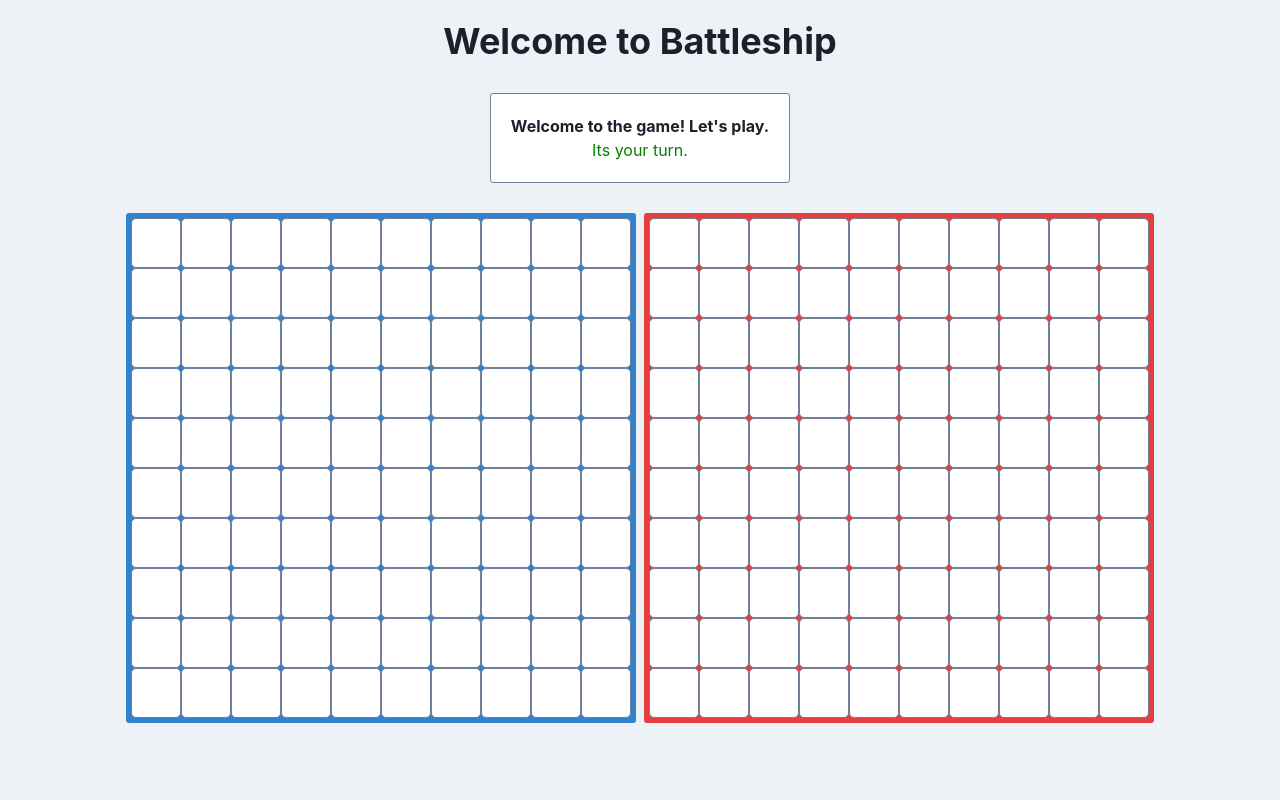
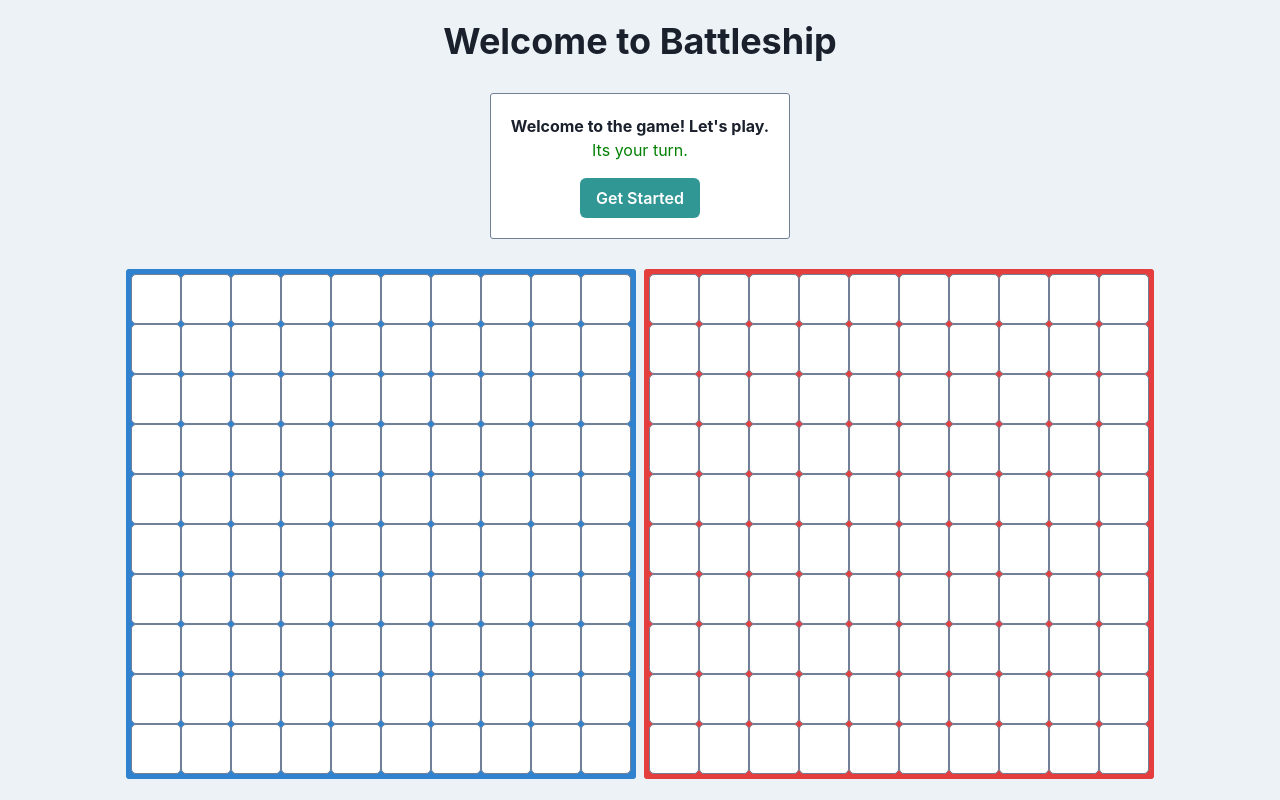
Before and after one commit to heyslevin/battleship, a React (Create React App) app: page / in a window 1280 px wide. Built offline with nearby package versions, Linux system fonts and the light colour scheme.

Commit message:
placeShip Working correctly

```diff
--- a/src/components/Board.js
+++ b/src/components/Board.js
@@ -1,4 +1,4 @@
-import React from "react";
+import React, { useState } from "react";
 
 import { Box, HStack, Wrap } from "@chakra-ui/react";
 
@@ -7,7 +7,19 @@ import Unit from "./Unit";
 //note
 
 const Board = (props) => {
-  let grid = [...Array(100)].map((e, index) => <Unit key={index} />);
+  let filterUnitsWithShip = "";
+
+  if (props.game.units) {
+    let filterUnitsWithShip = props.game.units.filter((unit) => {
+      return unit.hasShip;
+    });
+
+    console.log(filterUnitsWithShip);
+  }
+
+  let grid = [...Array(100)].map((e, index) => (
+    <Unit key={index} index={index} />
+  ));
 
   return (
     <HStack justifyContent="center">
--- a/src/components/Game.js
+++ b/src/components/Game.js
@@ -1,31 +1,69 @@
 import React from "react";
-import { useState } from "react";
+import { useState, useEffect } from "react";
 
 import { Heading } from "@chakra-ui/react";
 
 import Scoreboard from "./Scoreboard";
 import Board from "./Board";
 
-import PlayerFactory from "../factories/playerFactory";
+import BoardFactory from "../factories/boardFactory";
 
 const Game = (props) => {
-  const [turn, setTurn] = useState("player");
-  const [players, setPlayers] = useState(() => {
-    const player = PlayerFactory("human");
-    const computer = PlayerFactory("computer");
+  const [turn, setTurn] = useState("playerHuman");
+  const [game, setGame] = useState("noGameStarted");
+  const [players, setPlayers] = useState("noPlayers");
+
+  // Initializes Game after first render
+  useEffect(() => {
+    const game = BoardFactory();
+    const players = game.addPlayers();
     const shipLengths = [5, 4, 3, 2, 1];
 
-    shipLengths.forEach((length) => player.addShip(length));
-    shipLengths.forEach((length) => computer.addShip(length));
+    const { playerHuman, playerAi } = players;
 
-    return { player, computer };
-  });
+    shipLengths.forEach((length) => playerHuman.addShip(length));
+    shipLengths.forEach((length) => playerAi.addShip(length));
 
+    setPlayers({ playerHuman, playerAi });
+    setGame(game);
+  }, []);
+
+  const placeShips = function placePlayerShipsOnBoard(player) {
+    const ships = player.myShips;
+    ships.forEach((ship) => {
+      let isEmptyCoordinates = false;
+      let coordinates = [];
+
+      while (!isEmptyCoordinates) {
+        isEmptyCoordinates = true;
+        coordinates = player.playerPickShipCoordinates(ship);
+
+        coordinates.forEach((coordinate) => {
+          if (game.units[([coordinate[0]], [coordinate[1]])].hasShip) {
+            isEmptyCoordinates = false;
+          }
+        });
+      }
+
+      let newUnits = game.placeShip(coordinates, ship);
+
+      setGame((prevState) => ({
+        ...prevState,
+        units: newUnits,
+      }));
+    });
+    alert("ships have been placed");
+  };
   return (
     <React.Fragment>
       <Heading align="center">Welcome to Battleship</Heading>
-      <Scoreboard currentTurn={turn} />
-      <Board />
+      <Scoreboard
+        currentTurn={turn}
+        game={game}
+        players={players}
+        placeShips={placeShips}
+      />
+      <Board game={game} />
     </React.Fragment>
   );
 };
--- a/src/components/Scoreboard.js
+++ b/src/components/Scoreboard.js
@@ -1,15 +1,16 @@
 import React from "react";
 
-import { Box, Center, Heading, Text } from "@chakra-ui/react";
+import { Box, Button, Center, Heading, Text } from "@chakra-ui/react";
 
-const Scoreboard = ({ currentTurn }) => {
+const Scoreboard = ({ currentTurn, placeShips, players }) => {
   let turnColor = "";
   let turn = "";
+  let handleClick = () => placeShips(players[currentTurn]);
 
-  if (currentTurn === "player") {
+  if (currentTurn === "playerHuman") {
     turnColor = "green";
     turn = "your";
-  } else if (currentTurn === "computer") {
+  } else if (currentTurn === "playerAi") {
     turnColor = "gray";
     turn = "the computer's";
   }
@@ -24,13 +25,13 @@ const Scoreboard = ({ currentTurn }) => {
         border="1px solid"
         borderColor="gray.500"
         borderRadius="3px"
+        align="center"
       >
-        <Heading align="center" size="s">
-          Welcome to the game! Let's play.
-        </Heading>
-        <Text align="center" color={turnColor}>
-          Its {turn} turn.
-        </Text>
+        <Heading size="s">Welcome to the game! Let's play.</Heading>
+        <Text color={turnColor}>Its {turn} turn.</Text>
+        <Button mt={4} colorScheme="teal" onClick={handleClick}>
+          Get Started
+        </Button>
       </Box>
     </Center>
   );
--- a/src/factories/boardFactory.js
+++ b/src/factories/boardFactory.js
@@ -3,7 +3,7 @@ import PlayerFactory from "./playerFactory";
 const BoardFactory = () => {
   //Constructor
 
-  const units = (function (generateUnits) {
+  let units = (function (generateUnits) {
     let boardUnits = [];
 
     // Global functions to store data
@@ -30,10 +30,8 @@ const BoardFactory = () => {
     //Unit properties are created
     const createUnitData = () => {
       for (let i = 0; i < 100; i++) {
-        let unitName = allUnitNames[i];
-
         let unit = {
-          name: unitName,
+          name: i + 1,
           coordinates: allUnitCoordinates[i],
           isHit: false,
           hasShip: false,
@@ -141,7 +139,7 @@ const BoardFactory = () => {
     let updatedUnits = units.map((unit) => {
       // Finds unit in unitArray, and updates it
       const foundUnit = filteredUnits.find((filtered) => {
-        return filtered.name == unit.name;
+        return filtered.name === unit.name;
       });
 
       if (foundUnit) {
@@ -178,7 +176,7 @@ const BoardFactory = () => {
     let selectedUnits;
 
     // Check if coordinates is a single array or group of arrays
-    if (coordinates.length == 2 && coordinates[0][0] == undefined) {
+    if (coordinates.length === 2 && coordinates[0][0] === undefined) {
       selectedUnits = filterUnit(coordinates);
     } else {
       selectedUnits = filterUnits(coordinates);
@@ -190,7 +188,7 @@ const BoardFactory = () => {
     }
 
     //Step 3, Update units with new info
-    updateShipInfo(units, selectedUnits, hasShip, ship);
+    units = updateShipInfo(units, selectedUnits, hasShip, ship);
 
     return units;
   };
@@ -212,7 +210,7 @@ const BoardFactory = () => {
     let whichShip = selectedUnit[0].whichShip;
 
     let thisShip = allShips.filter((ship) => {
-      return ship.data.whichShip == whichShip;
+      return ship.data.whichShip === whichShip;
     })[0];
 
     // Takes a hit
```
Also changed, not shown: 2 other files (tests, documents, lock files or other folders).
